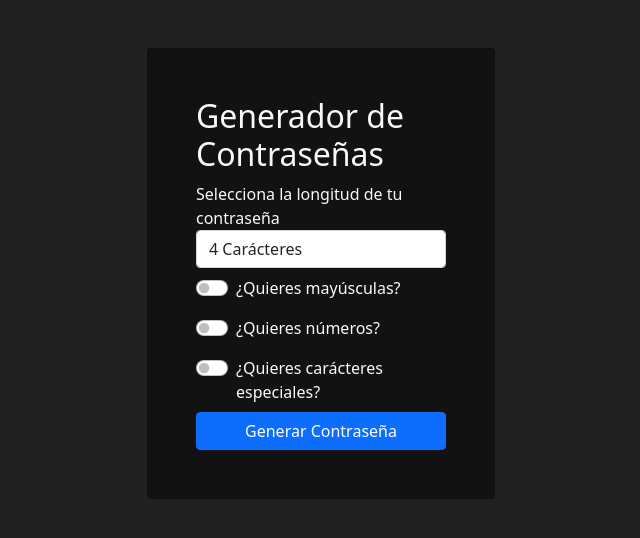
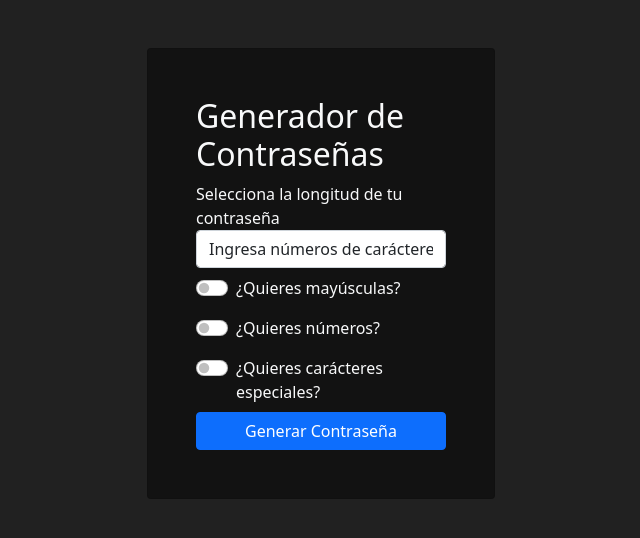
Before and after one commit to jairocolon/django-generador-contrase-as, a Django app: page / in a window 1280 px wide. Shown: the part 56-594 px from the top of the page, without its empty margins (319-959 px from the left). Run offline with Django 4.2, Linux system fonts and the light colour scheme.

Commit message:
Add message Select

```diff
--- a/generador/templates/generador/home.html
+++ b/generador/templates/generador/home.html
@@ -10,6 +10,7 @@
 
 		<label for="length">Selecciona la longitud de tu contraseña</label>
 		<select name="length" id="length" class="form-control">
+			<option value="">Ingresa números de carácteres</option>
 			<option value="4">4 Carácteres</option>
 			<option value="6">6 Carácteres</option>
 			<option value="8">8 Carácteres</option>
```
